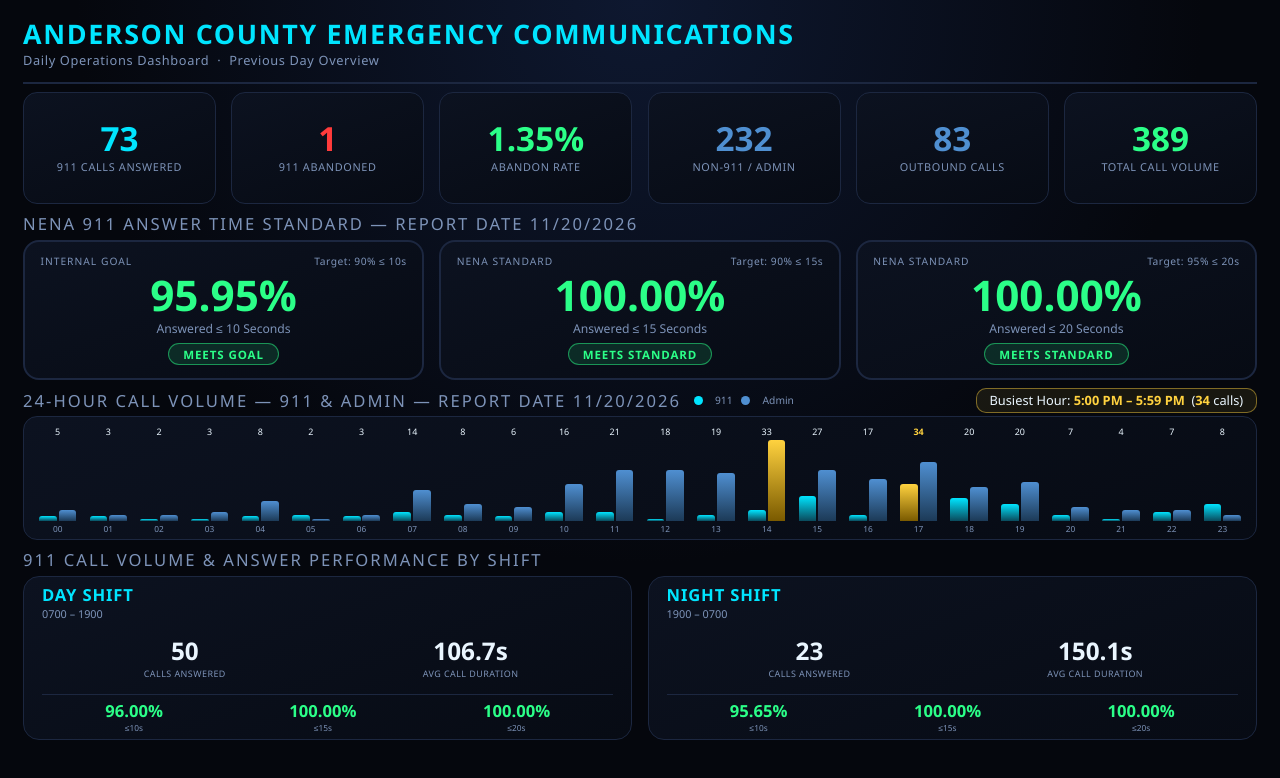
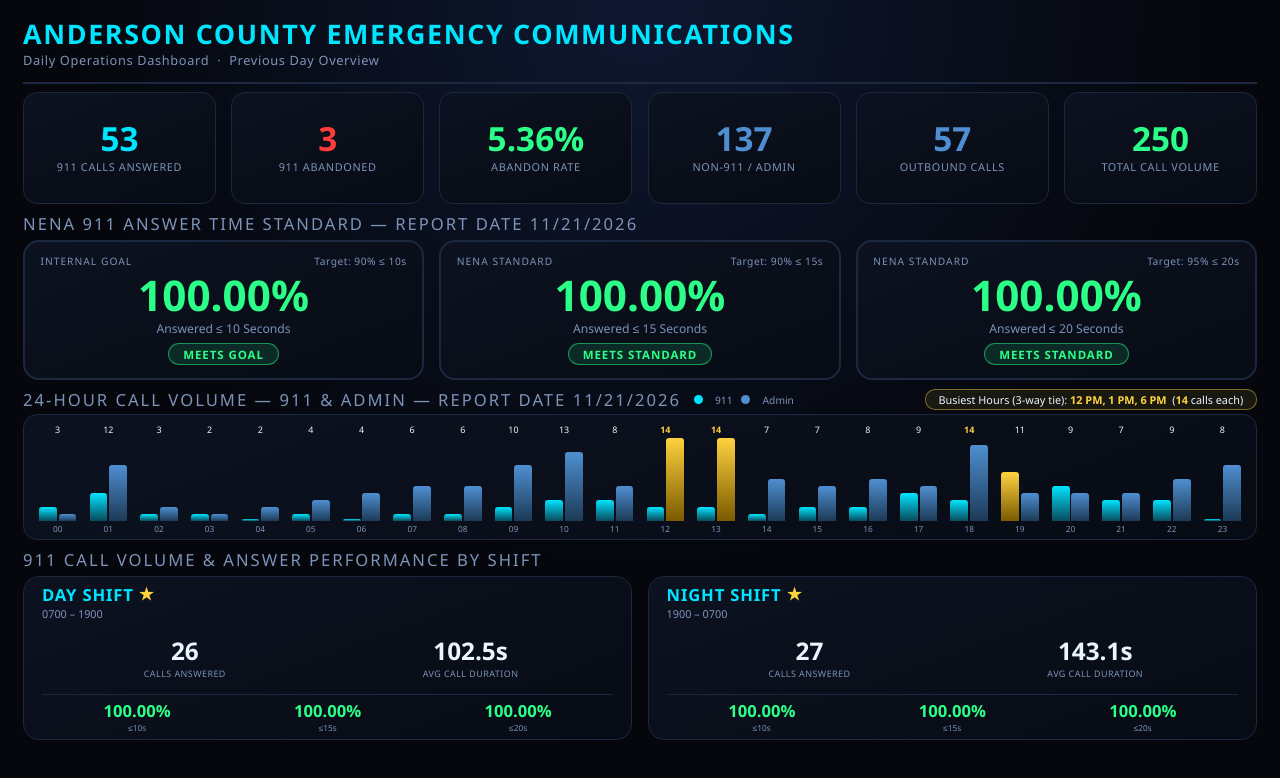
Before and after one commit to acecd-tn/ecc-dashboard, a plain HTML site: page index.html in a window 1280 px wide. Drawn offline with Linux system fonts and the light colour scheme.

Commit message:
Refresh daily dashboard for report date 11/21/2026
Co-Authored-By: Claude Opus 5.5 <noreply@anthropic.com>
Claude-Session: https://claude.ai/code/session_015LndEe3gwNVaFfsf8FzhN7

```diff
--- a/index.html
+++ b/index.html
@@ -210,40 +210,40 @@
 
   <div class="metrics-row">
     <div class="card c-cyan">
-      <div class="val">73</div>
+      <div class="val">53</div>
       <div class="lbl">911 Calls Answered</div>
     </div>
     <div class="card c-red">
-      <div class="val">1</div>
+      <div class="val">3</div>
       <div class="lbl">911 Abandoned</div>
     </div>
     <div class="card">
-      <div class="val abandon-rate" id="abandonRate" data-pct="1.35">1.35%</div>
+      <div class="val abandon-rate" id="abandonRate" data-pct="5.36">5.36%</div>
       <div class="lbl">Abandon Rate</div>
     </div>
     <div class="card c-admin">
-      <div class="val">232</div>
+      <div class="val">137</div>
       <div class="lbl">Non-911 / Admin</div>
     </div>
     <div class="card c-admin">
-      <div class="val">83</div>
+      <div class="val">57</div>
       <div class="lbl">Outbound Calls</div>
     </div>
     <div class="card c-green">
-      <div class="val">389</div>
+      <div class="val">250</div>
       <div class="lbl">Total Call Volume</div>
     </div>
   </div>
 
   <div class="nena-wrap">
-    <div class="section-title">NENA 911 Answer Time Standard — Report Date 11/20/2026</div>
+    <div class="section-title">NENA 911 Answer Time Standard — Report Date 11/21/2026</div>
     <div class="nena-row">
       <div class="nena-card">
         <div class="labels-row">
           <div class="badge">Internal Goal</div>
           <div class="goal">Target: 90% ≤ 10s</div>
         </div>
-        <div class="pct status-pass">95.95%</div>
+        <div class="pct status-pass">100.00%</div>
         <div class="desc">Answered ≤ 10 Seconds</div>
         <div class="pill pill-pass">MEETS GOAL</div>
       </div>
@@ -271,7 +271,7 @@
   <div class="timeline-wrap">
     <div class="timeline-header">
       <div class="tl-left">
-        <div class="section-title">24-Hour Call Volume — 911 &amp; Admin — Report Date 11/20/2026</div>
+        <div class="section-title">24-Hour Call Volume — 911 &amp; Admin — Report Date 11/21/2026</div>
         <div class="tl-legend"><span class="dot dot-911"></span>911<span class="dot dot-admin"></span>Admin</div>
       </div>
       <div class="busiest" id="busiest">Busiest Hour: <b>—</b></div>
@@ -289,11 +289,11 @@
         <div class="shift-name">DAY SHIFT <span class="shift-star">★</span></div>
         <div class="shift-time">0700 – 1900</div>
         <div class="shift-stats">
-          <div class="shift-stat"><div class="n">50</div><div class="l">Calls Answered</div></div>
-          <div class="shift-stat"><div class="n dur" data-secs="106.7">106.7s</div><div class="l">Avg Call Duration</div></div>
+          <div class="shift-stat"><div class="n">26</div><div class="l">Calls Answered</div></div>
+          <div class="shift-stat"><div class="n dur" data-secs="102.5">102.5s</div><div class="l">Avg Call Duration</div></div>
         </div>
         <div class="shift-nena">
-          <div><div class="v ten-sec" data-tenpct="96.00">96.00%</div><div class="k">≤10s</div></div>
+          <div><div class="v ten-sec" data-tenpct="100.00">100.00%</div><div class="k">≤10s</div></div>
           <div><div class="v status-pass" data-pct15="100.00">100.00%</div><div class="k">≤15s</div></div>
           <div><div class="v status-pass" data-pct20="100.00">100.00%</div><div class="k">≤20s</div></div>
         </div>
@@ -303,11 +303,11 @@
         <div class="shift-name">NIGHT SHIFT <span class="shift-star">★</span></div>
         <div class="shift-time">1900 – 0700</div>
         <div class="shift-stats">
-          <div class="shift-stat"><div class="n">23</div><div class="l">Calls Answered</div></div>
-          <div class="shift-stat"><div class="n dur" data-secs="150.1">150.1s</div><div class="l">Avg Call Duration</div></div>
+          <div class="shift-stat"><div class="n">27</div><div class="l">Calls Answered</div></div>
+          <div class="shift-stat"><div class="n dur" data-secs="143.1">143.1s</div><div class="l">Avg Call Duration</div></div>
         </div>
         <div class="shift-nena">
-          <div><div class="v ten-sec" data-tenpct="95.65">95.65%</div><div class="k">≤10s</div></div>
+          <div><div class="v ten-sec" data-tenpct="100.00">100.00%</div><div class="k">≤10s</div></div>
           <div><div class="v status-pass" data-pct15="100.00">100.00%</div><div class="k">≤15s</div></div>
           <div><div class="v status-pass" data-pct20="100.00">100.00%</div><div class="k">≤20s</div></div>
         </div>
@@ -319,9 +319,9 @@
 </div>
 
 <script>
-// 24-hour call volume, TWO series (from HourlySpeedOfAnswerRollup + CallsPerHourRollup/Administrative, 11/20/2026)
-const hourly911 = [1,1,0,0,1,2,1,3,2,1,3,3,0,2,4,9,2,13,8,6,2,0,3,6];
-const hourlyAdmin = [4,2,2,3,7,0,2,11,6,5,13,18,18,17,29,18,15,21,12,14,5,4,4,2];
+// 24-hour call volume, TWO series (from HourlySpeedOfAnswerRollup + CallsPerHourRollup/Administrative, 11/21/2026)
+const hourly911 = [2,4,1,1,0,1,0,1,1,2,3,3,2,2,1,2,2,4,3,7,5,3,3,0];
+const hourlyAdmin = [1,8,2,1,2,3,4,5,5,8,10,5,12,12,6,5,6,5,11,4,4,4,6,8];
 
 const max911 = Math.max(...hourly911);
 const maxAdmin = Math.max(...hourlyAdmin);
```
